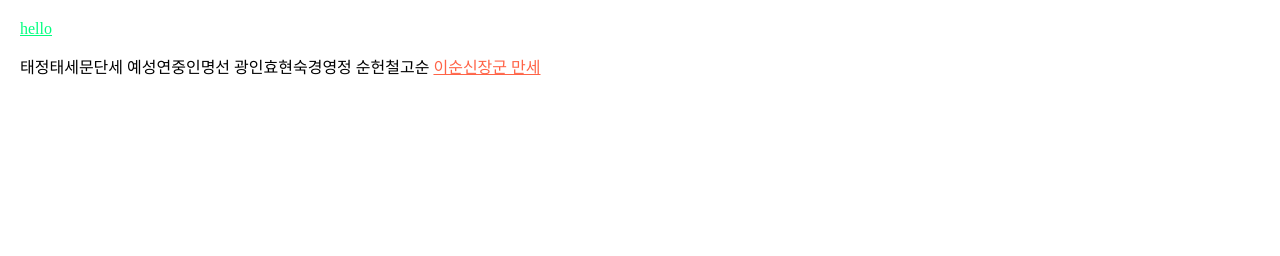
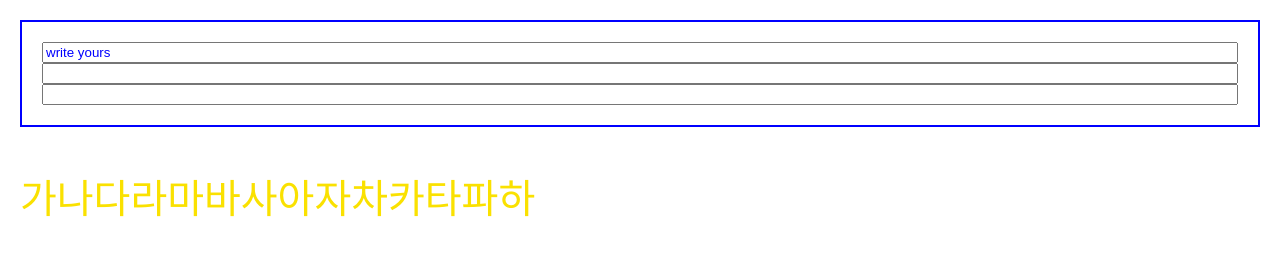
Before and after one commit to koreadinosaur/kakao-clone21, a plain HTML site: page experiment.html in a window 1280 px wide. Shown: the top 256 px of the page. Drawn offline with Linux system fonts and the light colour scheme.

Commit message:
css studynote update

```diff
--- a/experiment.html
+++ b/experiment.html
@@ -6,29 +6,51 @@
     <meta name="viewport" content="width=device-width, initial-scale=1.0">
     <title>Document</title>
     <style>
+        :root{
+            --main-color: #FAE100;
+        }
         body {
             margin: 20px;
             height: 1000vh;
         }
-        span{
-            color: springgreen;
-            text-decoration: underline;
+        input[placeholder~="name"] {
+            background-color: tomato;
         }
-        p span{
-            color: tomato;
+        input:focus{
+            background-color: tomato;
         }
-        p + span {
-            text-decoration: underline;
+        a:visited{
+            color:gray;
+        }
+        form:hover input:focus{
+            background-color: greenyellow;
+        }
+        form{
+            border: 2px solid blue;
+            display: flex;
+            padding: 20px;
+            flex-direction: column;
+        }
+        input::placeholder{
+            color: blue;
+        }
+        span::selection{
+            background-color: blue;
+        }
+        p{
+            color: var(--main-color);
+            font-size: 40px;
         }
         </style>
 </head>
 <body>
+    <form>
+        <input type="text" placeholder="write yours">
+        <input type="text">
+        <input type="text">
+    </form>
     <div>
-        <span>hello</span>
-        <p>
-            태정태세문단세 예성연중인명선 광인효현숙경영정 순헌철고순
-            <span>이순신장군 만세</span>
-        </p>
+        <p>가나다라마바사아자차카타파하</p>
     </div>
 </body>
 </html>
```
Also changed, not shown: 1 other file.
